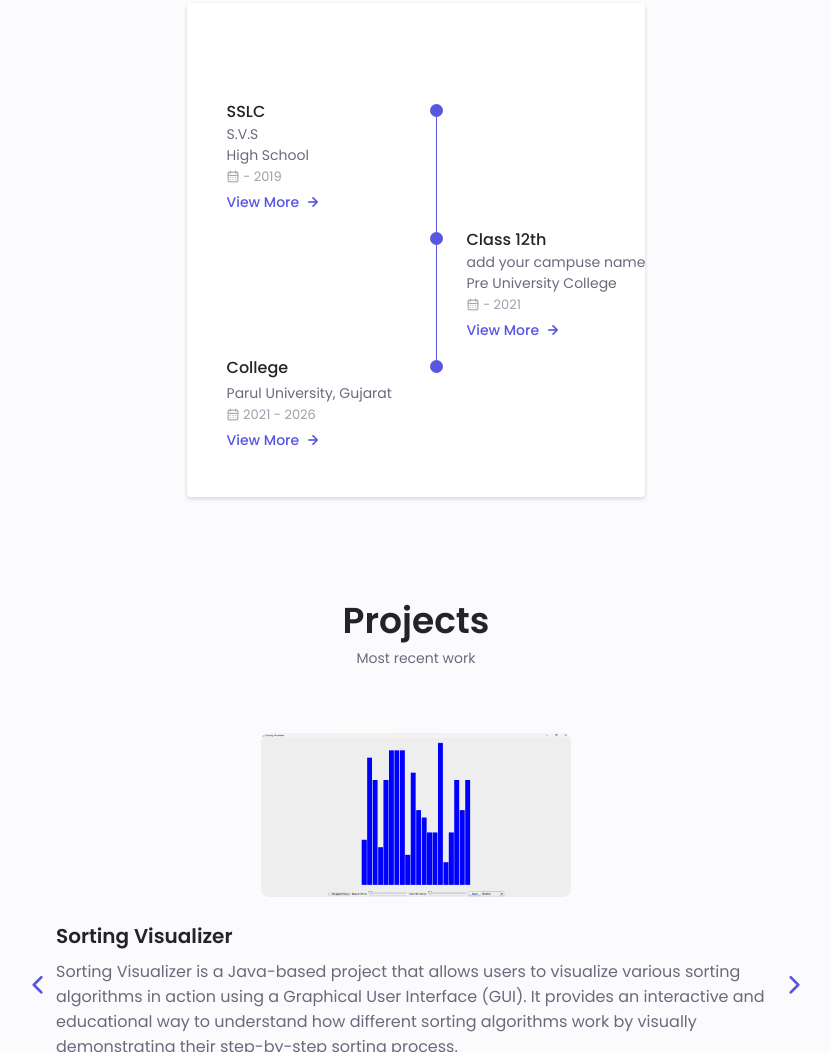
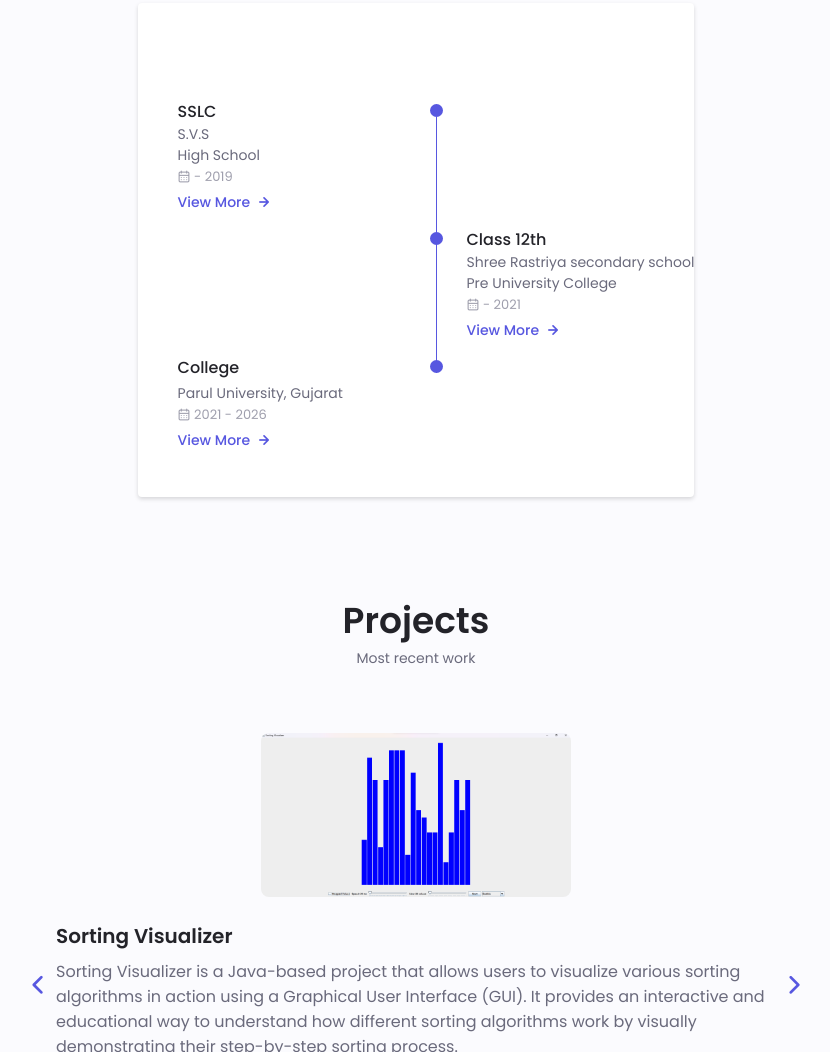
Before and after one commit to Rajusah9812/My-portfolio, a plain HTML site: page index.html in a window 1280 px wide. Shown: the part 2487-3539 px from the top of the page, without its empty margins (224-1054 px from the left). Drawn offline with nearby package versions, Linux system fonts and the light colour scheme.

Commit message:
add education section

```diff
--- a/index.html
+++ b/index.html
@@ -426,7 +426,7 @@
                 <div>
                   <h3 class="qualification__title">Class 12th</h3>
                   <span class="qualification__subtitle"
-                    > add your campuse name <br />Pre University College</span
+                    > Shree Rastriya secondary school<br />Pre University College</span
                   >
                   <div class="qualification__calender">
                     <i class="uil uil-calendar-alt"></i>
```
